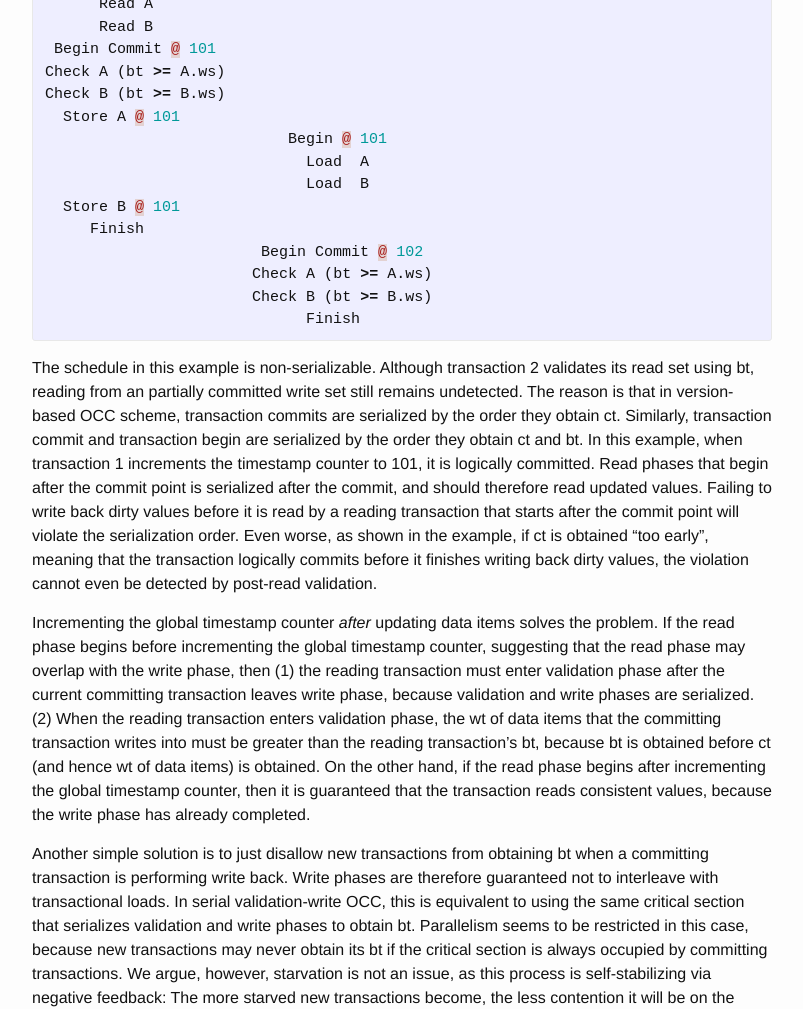
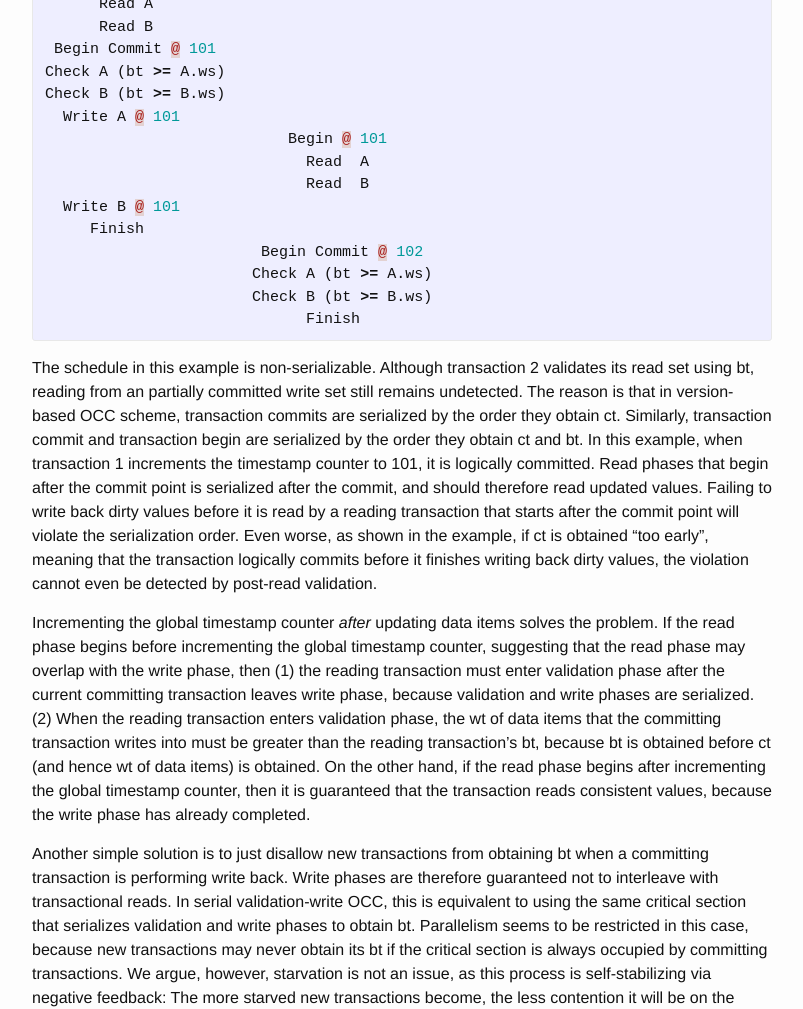
Before and after one commit to wangziqi2013/wangziqi2013.github.io, a Jekyll site: the page built from _posts/2018-03-21-Analyzing-OCC-Anomalies-and-Solutions.markdown, in a window 1280 px wide and 1400 px high, scrolled down 4246 px. Shown: the part 151-1160 px from the top of the window, without its empty margins (238-1041 px from the left). Built offline with Jekyll 4.4.1, drawn with Linux system fonts in a browser that asks for light colours; some of the changed text lies outside the part shown.

Commit message:
Remove load and store

```diff
--- a/_posts/2018-03-21-Analyzing-OCC-Anomalies-and-Solutions.markdown
+++ b/_posts/2018-03-21-Analyzing-OCC-Anomalies-and-Solutions.markdown
@@ -32,12 +32,12 @@ RAW and WAR dependency cycles, as shown below.
 {% highlight C %}
    Txn 1         Txn 2
    Begin
-  Load  A
+  Read  A
               Begin Commit
-                Store A
-                Store B
+                Write A
+                Write B
                 Finish
-  Load  B
+  Read  B
    ....
 {% endhighlight %}
 
@@ -112,18 +112,18 @@ There are schedules, however, that OCC does not accept, but are actually seriali
 {% highlight C %}
    Txn 1         Txn 2
    Begin
-  Load  A
+  Read  A
                  Begin
-                Load  A
-                Load  B
+                Read  A
+                Read  B
               Begin Commit
-                Store B
-                Store C
+                Write B
+                Write C
                 Finish
-  Load  B
+  Read  B
 Begin Commit
-  Store B
-  Store A
+  Write B
+  Write A
   Finish
 {% endhighlight %}
 
@@ -137,19 +137,19 @@ transaction 1, and the overall serialiation order can be determined.
 {% highlight C %}
    Txn 1         Txn 2
    Begin
-  Load  A
-  Load  B
+  Read  A
+  Read  B
                  Begin
-                Load  A
-                Load  B
+                Read  A
+                Read  B
               Begin Commit
-                Store A
-                Store B
+                Write A
+                Write B
                 Finish
 
 Begin Commit
-  Store C
-  Store D
+  Write C
+  Write D
   Finish
 {% endhighlight %}
 
@@ -187,11 +187,11 @@ example below, we assume version-base validation. The timestamp counter is incre
  Begin Commit @ 101
 Check A (bt >= A.ws)
 Check B (bt >= B.ws)
-  Store A @ 101
+  Write A @ 101
                            Begin @ 101
-                             Load  A
-                             Load  B
-  Store B @ 101
+                             Read  A
+                             Read  B
+  Write B @ 101
      Finish
                         Begin Commit @ 102
                        Check A (bt >= A.ws)
@@ -219,7 +219,7 @@ global timestamp counter, then it is guaranteed that the transaction reads consi
 has already completed.
 
 Another simple solution is to just disallow new transactions from obtaining bt when a committing transaction is
-performing write back. Write phases are therefore guaranteed not to interleave with transactional loads. In serial
+performing write back. Write phases are therefore guaranteed not to interleave with transactional reads. In serial
 validation-write OCC, this is equivalent to using the same critical section that serializes validation and write phases
 to obtain bt. Parallelism seems to be restricted in this case, because new transactions may never obtain its bt if
 the critical section is always occupied by committing transactions. We argue, however, starvation is not an issue,
@@ -250,18 +250,18 @@ non-serializable, as shown in the example below:
 {% highlight C %}
    Txn 1         Txn 2
    Begin
-  Load  A
-  Load  C
+  Read  A
+  Read  C
                  Begin
-                Load  E
-                Load  F
+                Read  E
+                Read  F
               Begin Commit
-                Store A
-                Store B
+                Write A
+                Write B
                 Finish
 Begin Commit
-  Store B
-  Store D
+  Write B
+  Write D
   Finish
 {% endhighlight %}
 
@@ -364,3 +364,24 @@ T enters the second critical section, which is synchronized with the one it ente
 actions are performed in the critical section: (1) T removes itself from the committing transactions set;
 (2) T increments the global timestamp counter, and tags its write set with the timestamp value after the increment.
 The tagged write set is then archived. T is considered as completed after it exits the critical section.
+
+BOCC with parallel validation no longer guarantees that the serialization order of transactions is the order
+that they complete. Actually, the following may happen:
+
+{% highlight C %}
+   Txn 1         Txn 2
+   Begin
+  Read  A
+  Read  C
+                 Begin
+                Read  E
+                Read  F
+              Begin Commit
+                Write A
+                Write B
+                Finish
+Begin Commit
+  Write B
+  Write D
+  Finish
+{% endhighlight %}
```
